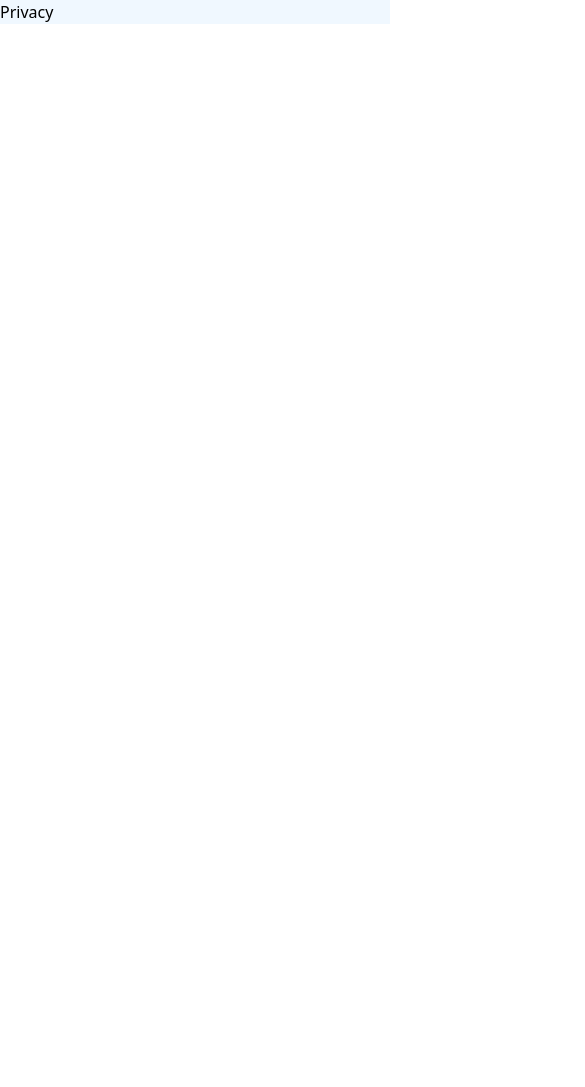
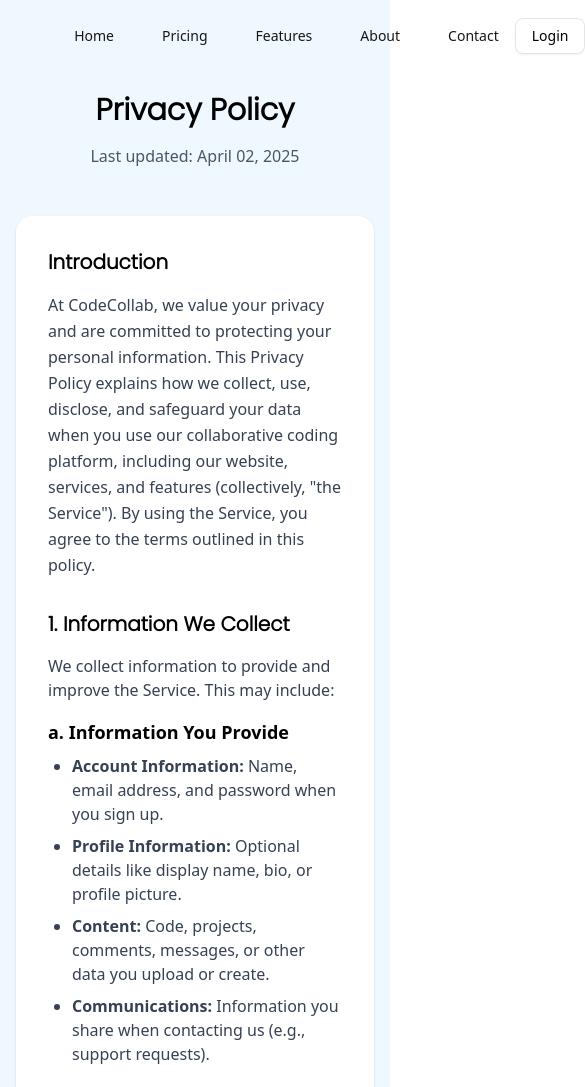
Before and after one commit to lakshyakumar90/MERN-AI, a React (Vite) app in the folder frontend/: page /privacy in a window 390 px wide. Shown: the top 1087 px of the page, 585 px wide, since content can reach past the window. Before the commit the page ends 844 px from the top, so only its background shows below. Built offline with nearby package versions, Linux system fonts and the light colour scheme.

Commit message:
Implement comprehensive Privacy Policy component with structured content, including data collection, usage, sharing, and user rights. Enhance layout with responsive design and navigation elements.

```diff
--- a/frontend/src/components/terms-policy/Privacy.jsx
+++ b/frontend/src/components/terms-policy/Privacy.jsx
@@ -1,9 +1,178 @@
-import React from 'react'
+import React from "react";
+import { Button } from "@/components/ui/button";
+import { Link } from "react-router-dom";
+import Navbar from "../pages/before-login/Navbar";
 
 const Privacy = () => {
   return (
-    <div>Privacy</div>
-  )
-}
+    <section className="relative">
+      <Navbar />
+      <section className="flex flex-col w-full items-center pt-[5%] px-4 md:px-8 py-12">
+        <div className="w-full max-w-4xl mx-auto">
+          {/* Header */}
+          <div className="text-center mb-12">
+            <h1 className="font-[poppins] font-bold text-3xl mb-4">Privacy Policy</h1>
+            <p className="text-gray-600">Last updated: April 02, 2025</p>
+          </div>
 
-export default Privacy
+          {/* Content */}
+          <div className="bg-white p-8 rounded-2xl shadow-sm space-y-8">
+            {/* Introduction */}
+            <div>
+              <h2 className="font-[poppins] font-semibold text-xl mb-4">Introduction</h2>
+              <p className="text-gray-700 leading-relaxed">
+                At CodeCollab, we value your privacy and are committed to protecting your personal information.
+                This Privacy Policy explains how we collect, use, disclose, and safeguard your data when you use
+                our collaborative coding platform, including our website, services, and features (collectively, "the Service").
+                By using the Service, you agree to the terms outlined in this policy.
+              </p>
+            </div>
+
+            {/* Information We Collect */}
+            <div>
+              <h2 className="font-[poppins] font-semibold text-xl mb-4">1. Information We Collect</h2>
+              <p className="text-gray-700 mb-4">We collect information to provide and improve the Service. This may include:</p>
+
+              <div className="space-y-4">
+                <div>
+                  <h3 className="font-semibold text-lg mb-2">a. Information You Provide</h3>
+                  <ul className="list-disc pl-6 space-y-2 text-gray-700">
+                    <li><strong>Account Information:</strong> Name, email address, and password when you sign up.</li>
+                    <li><strong>Profile Information:</strong> Optional details like display name, bio, or profile picture.</li>
+                    <li><strong>Content:</strong> Code, projects, comments, messages, or other data you upload or create.</li>
+                    <li><strong>Communications:</strong> Information you share when contacting us (e.g., support requests).</li>
+                  </ul>
+                </div>
+
+                <div>
+                  <h3 className="font-semibold text-lg mb-2">b. Automatically Collected Information</h3>
+                  <ul className="list-disc pl-6 space-y-2 text-gray-700">
+                    <li><strong>Usage Data:</strong> Pages visited, features used, time spent, and interactions with the Service.</li>
+                    <li><strong>Device Information:</strong> IP address, browser type, operating system, and device identifiers.</li>
+                    <li><strong>Cookies & Tracking:</strong> Data from cookies and similar technologies to enhance your experience.</li>
+                  </ul>
+                </div>
+
+                <div>
+                  <h3 className="font-semibold text-lg mb-2">c. Third-Party Data</h3>
+                  <ul className="list-disc pl-6 space-y-2 text-gray-700">
+                    <li><strong>Integrations:</strong> Information from connected services (e.g., GitHub, SSO providers) when you link them.</li>
+                  </ul>
+                </div>
+              </div>
+            </div>
+
+            {/* How We Use Your Information */}
+            <div>
+              <h2 className="font-[poppins] font-semibold text-xl mb-4">2. How We Use Your Information</h2>
+              <p className="text-gray-700 mb-4">We use your data to:</p>
+              <ul className="list-disc pl-6 space-y-2 text-gray-700">
+                <li>Provide and maintain the Service (e.g., collaboration tools, AI features, web containers).</li>
+                <li>Personalize your experience (e.g., tailored AI suggestions, learning paths).</li>
+                <li>Process payments and manage subscriptions.</li>
+                <li>Communicate with you (e.g., updates, support responses).</li>
+                <li>Analyze usage to improve the Service and develop new features.</li>
+                <li>Ensure security and prevent fraud or abuse.</li>
+                <li>Comply with legal obligations.</li>
+              </ul>
+            </div>
+
+            {/* How We Share Your Information */}
+            <div>
+              <h2 className="font-[poppins] font-semibold text-xl mb-4">3. How We Share Your Information</h2>
+              <p className="text-gray-700 mb-4">We do not sell your personal data. We may share it in these cases:</p>
+              <ul className="list-disc pl-6 space-y-2 text-gray-700">
+                <li><strong>With Your Consent:</strong> When you explicitly agree (e.g., sharing a project publicly).</li>
+                <li><strong>Service Providers:</strong> With trusted partners who help us operate the Service.</li>
+                <li><strong>Legal Requirements:</strong> If required by law, court order, or to protect our rights and users.</li>
+                <li><strong>Business Transfers:</strong> In the event of a merger, acquisition, or sale of assets.</li>
+              </ul>
+            </div>
+
+            {/* Data Storage and Security */}
+            <div>
+              <h2 className="font-[poppins] font-semibold text-xl mb-4">4. Data Storage and Security</h2>
+              <ul className="list-disc pl-6 space-y-2 text-gray-700">
+                <li><strong>Storage:</strong> Your data is stored on secure servers in the United States.</li>
+                <li><strong>Security Measures:</strong> We use encryption, access controls, and regular audits to protect your information.</li>
+                <li><strong>Retention:</strong> We keep your data as long as needed for the Service or legal purposes.</li>
+              </ul>
+            </div>
+
+            {/* Your Rights and Choices */}
+            <div>
+              <h2 className="font-[poppins] font-semibold text-xl mb-4">5. Your Rights and Choices</h2>
+              <p className="text-gray-700 mb-4">You have control over your data:</p>
+              <ul className="list-disc pl-6 space-y-2 text-gray-700">
+                <li><strong>Access & Update:</strong> View or edit your account info in your profile settings.</li>
+                <li><strong>Delete:</strong> Request deletion of your account and data.</li>
+                <li><strong>Opt-Out:</strong> Unsubscribe from marketing emails via the link in each message.</li>
+                <li><strong>Region-Specific Rights:</strong> Additional rights based on your location (e.g., GDPR, CCPA).</li>
+              </ul>
+            </div>
+
+            {/* Cookies and Tracking */}
+            <div>
+              <h2 className="font-[poppins] font-semibold text-xl mb-4">6. Cookies and Tracking Technologies</h2>
+              <p className="text-gray-700 mb-4">We use cookies and similar tools to:</p>
+              <ul className="list-disc pl-6 space-y-2 text-gray-700">
+                <li>Authenticate users and maintain sessions.</li>
+                <li>Analyze usage and improve performance.</li>
+                <li>Personalize content and ads (if applicable).</li>
+              </ul>
+              <p className="text-gray-700 mt-4">
+                <strong>Managing Cookies:</strong> You can adjust your browser settings to block cookies, though this may limit some features.
+              </p>
+            </div>
+
+            {/* Third-Party Links */}
+            <div>
+              <h2 className="font-[poppins] font-semibold text-xl mb-4">7. Third-Party Links and Services</h2>
+              <p className="text-gray-700">
+                The Service may link to external sites or integrate with third-party tools (e.g., GitHub).
+                We're not responsible for their privacy practices. Review their policies before use.
+              </p>
+            </div>
+
+            {/* Children's Privacy */}
+            <div>
+              <h2 className="font-[poppins] font-semibold text-xl mb-4">8. Children's Privacy</h2>
+              <p className="text-gray-700">
+                The Service is not intended for users under 13 (or 16 in some regions). We do not knowingly collect
+                data from children. If we learn of such data, we will delete it promptly.
+              </p>
+            </div>
+
+            {/* Changes to Policy */}
+            <div>
+              <h2 className="font-[poppins] font-semibold text-xl mb-4">9. Changes to This Policy</h2>
+              <p className="text-gray-700">
+                We may update this Privacy Policy to reflect changes in our practices or legal requirements.
+                We'll notify you of significant updates via email or a notice on the Service.
+              </p>
+            </div>
+
+            {/* Contact */}
+            <div>
+              <h2 className="font-[poppins] font-semibold text-xl mb-4">10. Contact Us</h2>
+              <p className="text-gray-700">Questions or concerns? Reach out:</p>
+              <ul className="list-disc pl-6 space-y-2 text-gray-700">
+                <li><strong>Email:</strong> privacy@codecollab.com</li>
+                <li><strong>Mail:</strong> CodeCollab, 123 Tech Street, San Francisco, CA 94105, United States</li>
+              </ul>
+            </div>
+
+            {/* Back to Home Button */}
+            <div className="pt-8">
+              <Button asChild className="w-full bg-[#774BE5] hover:bg-[#774BE5]/90">
+                <Link to="/">Back to Home</Link>
+              </Button>
+            </div>
+          </div>
+        </div>
+      </section>
+    </section>
+  );
+};
+
+export default Privacy;
```
